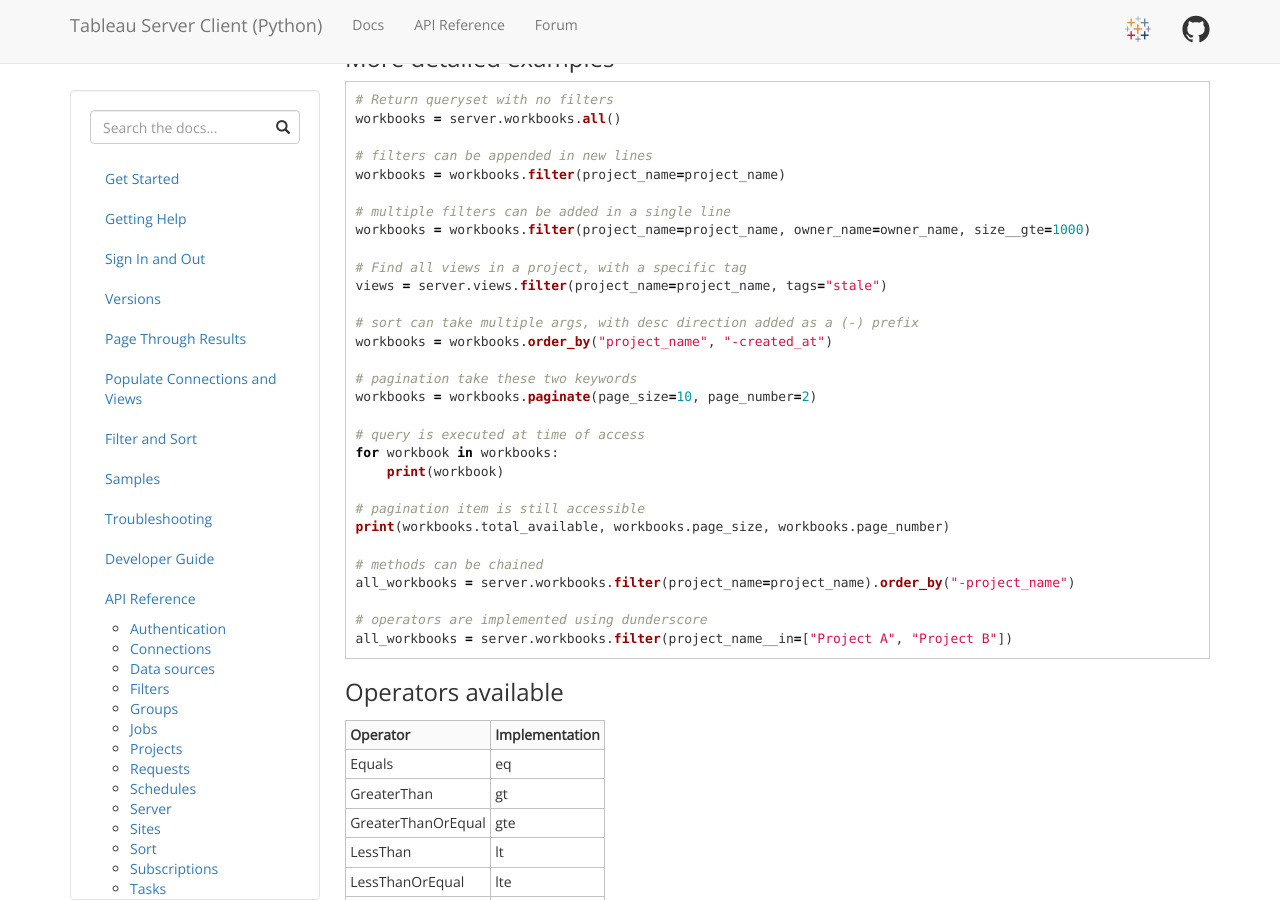
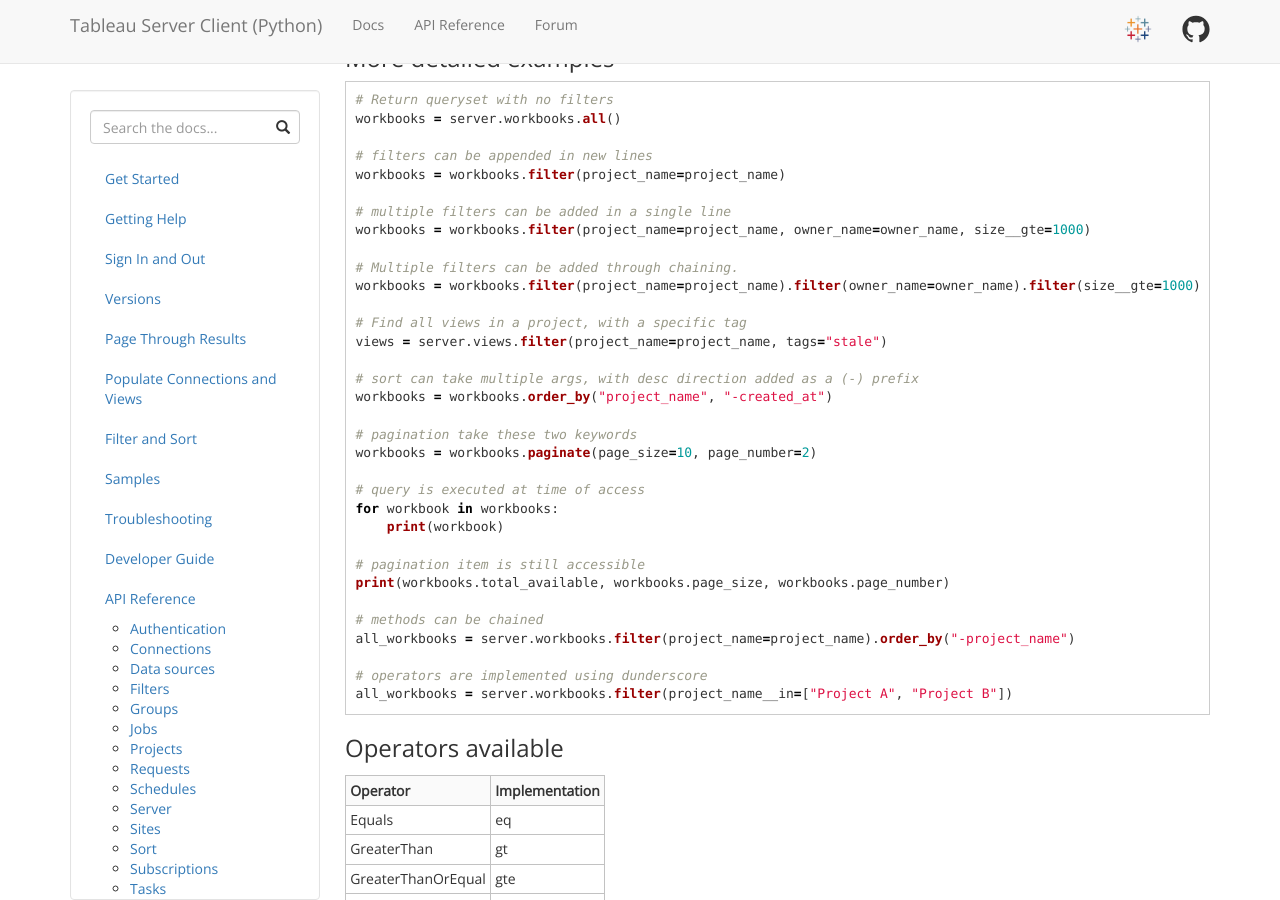
Before and after one commit to tableau/server-client-python, a Jekyll site: the page built from docs/filter-sort.md, in a window 1280 px wide and 900 px high, scrolled down 3036 px. Built offline with Jekyll 4.4.1, drawn with Linux system fonts in a browser that asks for light colours.

Commit message:
docs: chaining filters

```diff
--- a/docs/filter-sort.md
+++ b/docs/filter-sort.md
@@ -165,6 +165,9 @@
 # multiple filters can be added in a single line
 workbooks = workbooks.filter(project_name=project_name, owner_name=owner_name, size__gte=1000)
 
+# Multiple filters can be added through chaining.
+workbooks = workbooks.filter(project_name=project_name).filter(owner_name=owner_name).filter(size__gte=1000)
+
 # Find all views in a project, with a specific tag
 views = server.views.filter(project_name=project_name, tags="stale")
 
```
